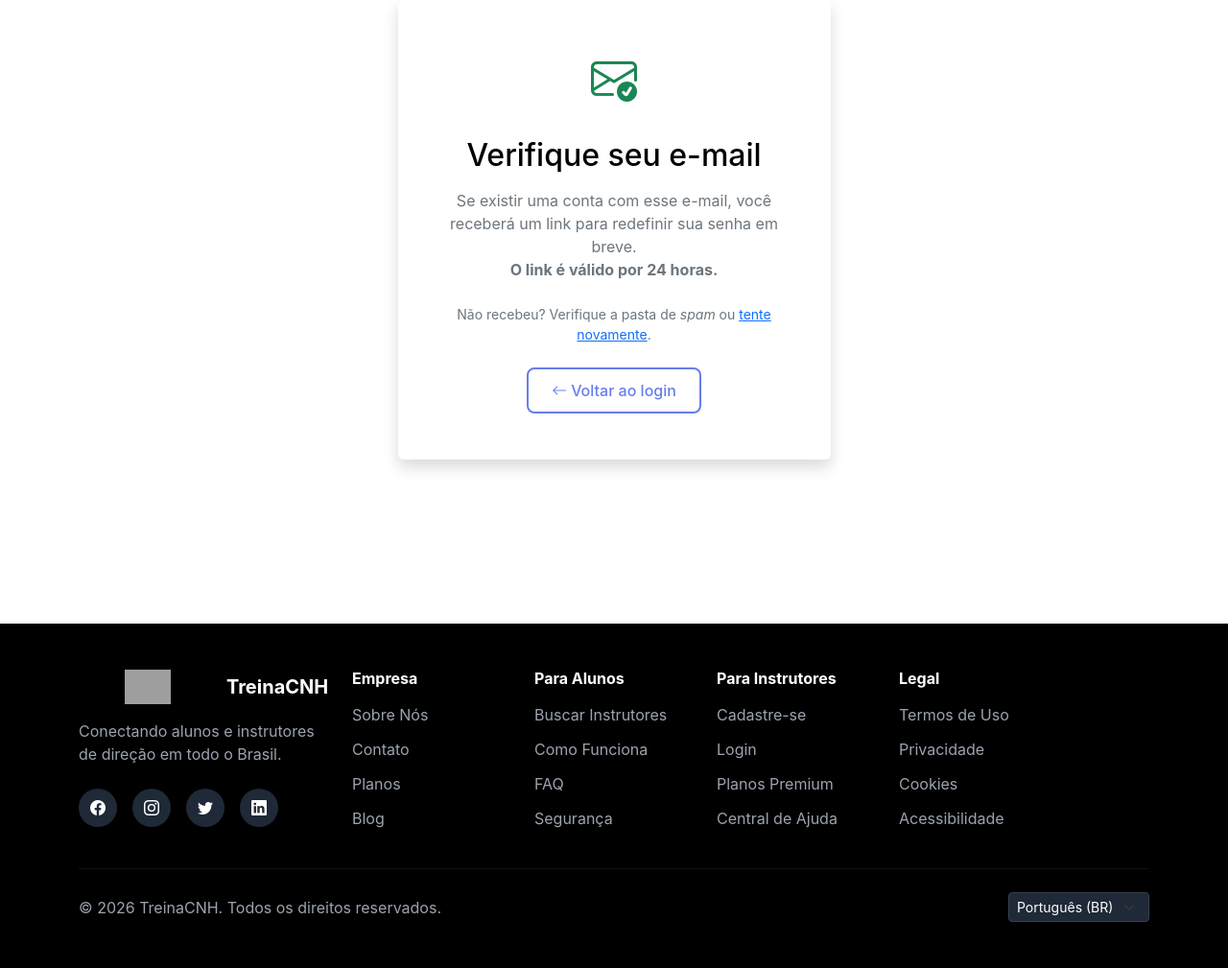
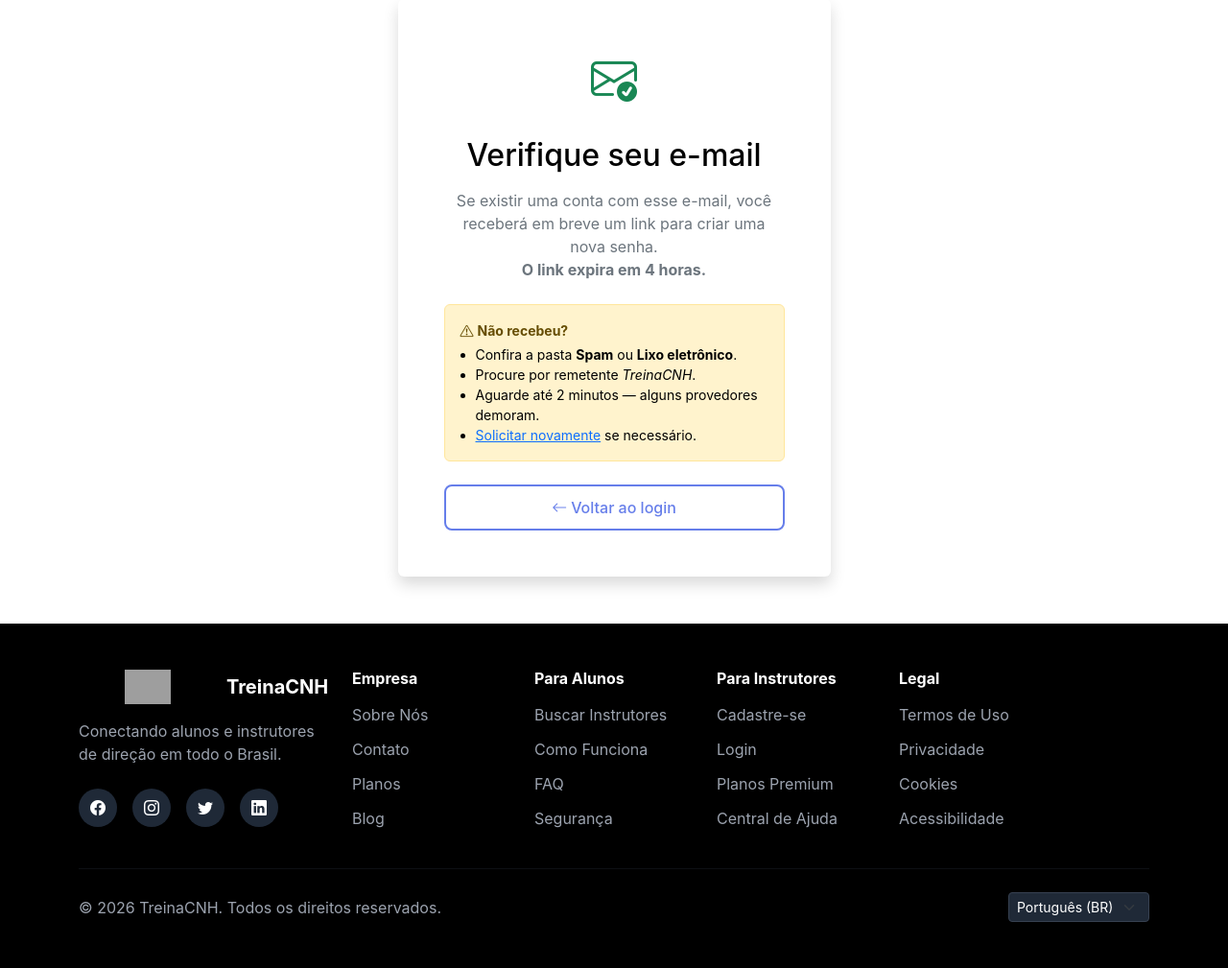
Before and after one commit to Hermelio/TREINACNH, a Django app: page /contas/senha/recuperar/enviado/ in a window 1280 px wide. Shown: the part 177-1186 px from the top of the page at 96% size. Run offline with Django 4.2, Linux system fonts and the light colour scheme; parts of the project's set-up code (start-up, migrations or seed data) failed here and were passed over; some libraries are stand-ins or nearby versions; grey boxes are pictures that could not be loaded.

Commit message:
hardening: password reset logging, 4h timeout, FROM=SMTP user, UX improvements

```diff
--- a/accounts/urls.py
+++ b/accounts/urls.py
@@ -1,30 +1,12 @@
 """
 URL Configuration for accounts app.
 """
-from urllib.parse import urlparse
-
 from django.urls import path
 from django.contrib.auth import views as auth_views
-from django.utils.decorators import method_decorator
-from django_ratelimit.decorators import ratelimit
-from django.conf import settings
 
 from . import views
-from .forms import CustomPasswordResetForm
 
 app_name = 'accounts'
-
-# Derive domain and protocol from SITE_URL so the reset link in the email
-# always points to the correct production host (e.g. treinacnh.com.br, https).
-_site = urlparse(getattr(settings, 'SITE_URL', 'http://localhost:8000'))
-_EMAIL_DOMAIN   = _site.netloc   # e.g. 'treinacnh.com.br'
-_EMAIL_PROTOCOL = _site.scheme   # e.g. 'https'
-
-# Rate-limited PasswordResetView (5 POST requests per hour per IP)
-_RateLimitedPasswordResetView = method_decorator(
-    ratelimit(key='ip', rate='5/h', method='POST', block=True),
-    name='dispatch',
-)(auth_views.PasswordResetView)
 
 urlpatterns = [
     path('registrar/', views.register_view, name='register'),
@@ -37,23 +19,11 @@ urlpatterns = [
     path('completar-dados-aluno/', views.complete_student_data_view, name='complete_student_data'),
 
     # ── Password Reset (4 steps) ──────────────────────────────────────────────
+    # Logic (rate-limit, logging, canonical-domain injection) lives in the
+    # custom CBVs defined in accounts/views.py.
     path(
         'senha/recuperar/',
-        _RateLimitedPasswordResetView.as_view(
-            template_name='accounts/password_reset.html',
-            email_template_name='registration/password_reset_email.html',
-            subject_template_name='registration/password_reset_subject.txt',
-            form_class=CustomPasswordResetForm,
-            success_url='/contas/senha/recuperar/enviado/',
-            extra_email_context={
-                # Ensures the link in the email uses the canonical domain/protocol
-                # from SITE_URL (e.g. https://treinacnh.com.br) regardless of
-                # the Host header Django receives from the reverse proxy.
-                'domain': _EMAIL_DOMAIN,
-                'protocol': _EMAIL_PROTOCOL,
-                'site_name': 'TreinaCNH',
-            },
-        ),
+        views.PasswordResetRequestView.as_view(),
         name='password_reset',
     ),
     path(
@@ -65,10 +35,7 @@ urlpatterns = [
     ),
     path(
         'senha/redefinir/<uidb64>/<token>/',
-        auth_views.PasswordResetConfirmView.as_view(
-            template_name='accounts/password_reset_confirm.html',
-            success_url='/contas/senha/redefinir/concluido/',
-        ),
+        views.PasswordResetConfirmLoggingView.as_view(),
         name='password_reset_confirm',
     ),
     path(
--- a/templates/accounts/password_reset_done.html
+++ b/templates/accounts/password_reset_done.html
@@ -11,15 +11,22 @@
                     </div>
                     <h2 class="mb-3" style="color: #000000;">Verifique seu e-mail</h2>
                     <p class="text-muted mb-4">
-                        Se existir uma conta com esse e-mail, você receberá um link para redefinir
-                        sua senha em breve.<br>
-                        <strong>O link é válido por 24 horas.</strong>
+                        Se existir uma conta com esse e-mail, você receberá em breve um link
+                        para criar uma nova senha.<br>
+                        <strong>O link expira em 4 horas.</strong>
                     </p>
-                    <p class="text-muted small mb-4">
-                        Não recebeu? Verifique a pasta de <em>spam</em> ou
-                        <a href="{% url 'accounts:password_reset' %}">tente novamente</a>.
-                    </p>
-                    <a href="{% url 'accounts:login' %}" class="btn btn-outline-primary">
+
+                    <div class="alert alert-warning text-start small mb-4" role="alert">
+                        <strong><i class="bi bi-exclamation-triangle me-1"></i>Não recebeu?</strong>
+                        <ul class="mb-0 mt-1 ps-3">
+                            <li>Confira a pasta <strong>Spam</strong> ou <strong>Lixo eletrônico</strong>.</li>
+                            <li>Procure por remetente <em>TreinaCNH</em>.</li>
+                            <li>Aguarde até 2 minutos — alguns provedores demoram.</li>
+                            <li><a href="{% url 'accounts:password_reset' %}">Solicitar novamente</a> se necessário.</li>
+                        </ul>
+                    </div>
+
+                    <a href="{% url 'accounts:login' %}" class="btn btn-outline-primary w-100">
                         <i class="bi bi-arrow-left me-1"></i>Voltar ao login
                     </a>
                 </div>
```
Also changed, not shown: accounts/views.py (+68 -1 lines), config/settings.py (+11 -4 lines), templates/accounts/password_reset_complete.html (+6 -5 lines), 2 other files.
